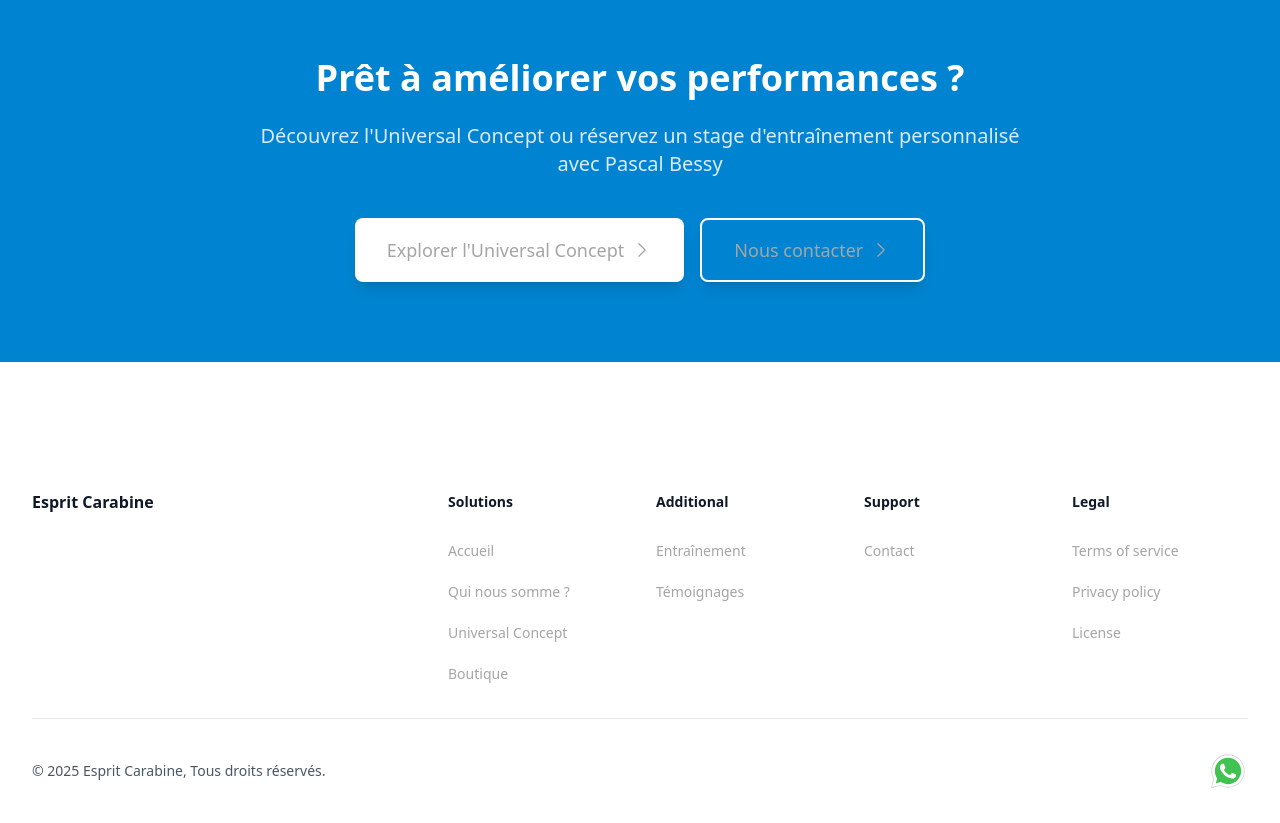
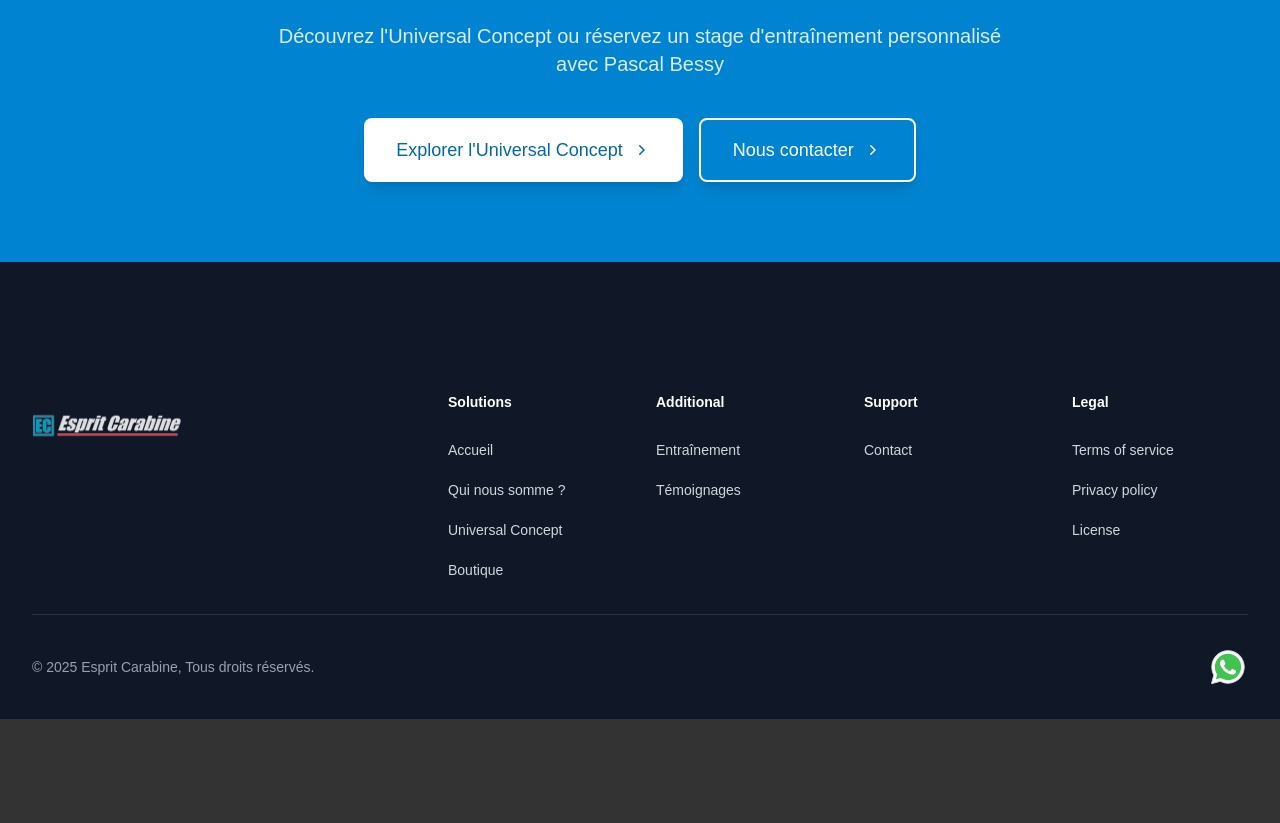
Before and after one commit to BigFootLime/website-esprit-carabine, a Next.js app: page / in a window 1280 px wide. Shown: the part 2758-3581 px from the top of the page. After the commit the page ends 3477 px from the top, so only its background shows below. Built offline with nearby package versions, Linux system fonts and the light colour scheme.

Commit message:
modifs keenan

```diff
--- a/src/app/(frontend)/components/hero.tsx
+++ b/src/app/(frontend)/components/hero.tsx
@@ -134,7 +134,7 @@ export default function HeroComponent({
   transition={{ duration: 0.8, ease: 'easeOut' }}
   className="mx-auto max-w-2xl text-center"
 >
-  <h1 className="text-5xl font-semibold tracking-tight text-white sm:text-7xl">
+  <h1 className="text-5xl text-sky-600 font-semibold tracking-tight text-white sm:text-7xl">
     {title}
   </h1>
   <p className="mt-8 text-lg font-medium text-gray-400 sm:text-xl">
--- a/src/app/(frontend)/components/layout/footer.tsx
+++ b/src/app/(frontend)/components/layout/footer.tsx
@@ -1,5 +1,7 @@
 import Link from 'next/link'
 import React from 'react'
+import Image from 'next/image'
+import LogoEspritCarabine from '../../images/Logo.svg'
 
 const navigation = {
   solutions: [
@@ -61,20 +63,27 @@ const navigation = {
 
 export default function Footer() {
   return (
-    <footer className="bg-white">
+    <footer className="bg-gray-900">
       <div className="mx-auto max-w-7xl px-6 pt-16 pb-8 sm:pt-24 lg:px-8 lg:pt-32">
         <div className="xl:grid xl:grid-cols-3 xl:gap-8">
-          <h3 className="font-semibold text-gray-900">Esprit Carabine</h3>
+          <div>
+            <Image
+              src={LogoEspritCarabine}
+              alt="Logo Esprit Carabine"
+              width={150}
+              height={40}
+            />
+          </div>
           <div className="mt-16 grid grid-cols-2 gap-8 xl:col-span-2 xl:mt-0">
             <div className="md:grid md:grid-cols-2 md:gap-8">
               <div>
-                <h3 className="text-sm/6 font-semibold text-gray-900">Solutions</h3>
+                <h3 className="text-sm/6 font-semibold text-white">Solutions</h3>
                 <ul role="list" className="mt-6 space-y-4">
                   {navigation.solutions.map((item) => (
                     <li key={item.name}>
                       <Link
                         href={item.href}
-                        className="text-sm/6 text-link-primary hover:text-link-hover transition-colors"
+                        className="text-sm/6 text-gray-300 hover:text-white transition-colors"
                       >
                         {item.name}
                       </Link>
@@ -83,13 +92,13 @@ export default function Footer() {
                 </ul>
               </div>
               <div className="mt-10 md:mt-0">
-                <h3 className="text-sm/6 font-semibold text-gray-900">Additional</h3>
+                <h3 className="text-sm/6 font-semibold text-white">Additional</h3>
                 <ul role="list" className="mt-6 space-y-4">
                   {navigation.additional.map((item) => (
                     <li key={item.name}>
                       <Link
                         href={item.href}
-                        className="text-sm/6 text-link-primary hover:text-link-hover transition-colors"
+                        className="text-sm/6 text-gray-300 hover:text-white transition-colors"
                       >
                         {item.name}
                       </Link>
@@ -100,13 +109,13 @@ export default function Footer() {
             </div>
             <div className="md:grid md:grid-cols-2 md:gap-8">
               <div>
-                <h3 className="text-sm/6 font-semibold text-gray-900">Support</h3>
+                <h3 className="text-sm/6 font-semibold text-white">Support</h3>
                 <ul role="list" className="mt-6 space-y-4">
                   {navigation.support.map((item) => (
                     <li key={item.name}>
                       <Link
                         href={item.href}
-                        className="text-sm/6 text-link-primary hover:text-link-hover transition-colors"
+                        className="text-sm/6 text-gray-300 hover:text-white transition-colors"
                       >
                         {item.name}
                       </Link>
@@ -115,13 +124,13 @@ export default function Footer() {
                 </ul>
               </div>
               <div className="mt-10 md:mt-0">
-                <h3 className="text-sm/6 font-semibold text-gray-900">Legal</h3>
+                <h3 className="text-sm/6 font-semibold text-white">Legal</h3>
                 <ul role="list" className="mt-6 space-y-4">
                   {navigation.legal.map((item) => (
                     <li key={item.name}>
                       <Link
                         href={item.href}
-                        className="text-sm/6 text-link-primary hover:text-link-hover transition-colors"
+                        className="text-sm/6 text-gray-300 hover:text-white transition-colors"
                       >
                         {item.name}
                       </Link>
@@ -132,21 +141,21 @@ export default function Footer() {
             </div>
           </div>
         </div>
-        <div className="mt-8 border-t border-gray-900/10 pt-8 md:flex md:items-center md:justify-between">
+        <div className="mt-8 border-t border-white/10 pt-8 md:flex md:items-center md:justify-between">
           <div className="flex gap-x-6 md:order-2">
             {navigation.social.map((item) => (
               <Link
                 key={item.name}
                 target="_blank"
                 href={item.href}
-                className="text-link-primary hover:text-link-hover transition-colors"
+                className="text-white hover:text-gray-300 transition-colors"
               >
                 <span className="sr-only">{item.name}</span>
                 <item.icon aria-hidden="true" />
               </Link>
             ))}
           </div>
-          <p className="mt-8 text-sm/6 text-gray-600 md:order-1 md:mt-0">
+          <p className="mt-8 text-sm/6 text-gray-400 md:order-1 md:mt-0">
             &copy; 2025 Esprit Carabine, Tous droits réservés.
           </p>
         </div>
--- a/src/app/(frontend)/data/hero.js
+++ b/src/app/(frontend)/data/hero.js
@@ -13,7 +13,7 @@ export const hero = [
     description:
       'La crosse Universal Concept a été développée avant tout pour être efficace et améliorer les performances des carabines de compétition destinées aux disciplines se tirant à 50 mètres ou à 300 mètres.',
     image:
-      'https://images.unsplash.com/photo-1591123720164-de1348028a82?q=80&w=2650&auto=format&fit=crop&ixlib=rb-4.0.3&ixid=M3wxMjA3fDB8MHxwaG90by1wYWdlfHx8fGVufDB8fHx8fA%3D%3D',
+      ImageHero,
   },
   {
     title: "L'Universal Concept",
@@ -21,7 +21,7 @@ export const hero = [
     description:
       'La crosse Universal Concept a été développée avant tout pour être efficace et améliorer les performances des carabines de compétition destinées aux disciplines se tirant à 50 mètres ou à 300 mètres.',
     image:
-      'https://images.unsplash.com/photo-1591123720164-de1348028a82?q=80&w=2650&auto=format&fit=crop&ixlib=rb-4.0.3&ixid=M3wxMjA3fDB8MHxwaG90by1wYWdlfHx8fGVufDB8fHx8fA%3D%3D',
+      ImageHero,
   },
   {
     title: "L'Universal Concept",
@@ -29,7 +29,7 @@ export const hero = [
     description:
       'La crosse Universal Concept a été développée avant tout pour être efficace et améliorer les performances des carabines de compétition destinées aux disciplines se tirant à 50 mètres ou à 300 mètres.',
     image:
-      'https://images.unsplash.com/photo-1591123720164-de1348028a82?q=80&w=2650&auto=format&fit=crop&ixlib=rb-4.0.3&ixid=M3wxMjA3fDB8MHxwaG90by1wYWdlfHx8fGVufDB8fHx8fA%3D%3D',
+      ImageHero,
   },
   {
     title: "L'Universal Concept",
@@ -37,7 +37,7 @@ export const hero = [
     description:
       'La crosse Universal Concept a été développée avant tout pour être efficace et améliorer les performances des carabines de compétition destinées aux disciplines se tirant à 50 mètres ou à 300 mètres.',
     image:
-      'https://images.unsplash.com/photo-1591123720164-de1348028a82?q=80&w=2650&auto=format&fit=crop&ixlib=rb-4.0.3&ixid=M3wxMjA3fDB8MHxwaG90by1wYWdlfHx8fGVufDB8fHx8fA%3D%3D',
+      ImageHero,
   },
   {
     title: "L'Universal Concept",
@@ -45,7 +45,7 @@ export const hero = [
     description:
       'La crosse Universal Concept a été développée avant tout pour être efficace et améliorer les performances des carabines de compétition destinées aux disciplines se tirant à 50 mètres ou à 300 mètres.',
     image:
-      'https://images.unsplash.com/photo-1591123720164-de1348028a82?q=80&w=2650&auto=format&fit=crop&ixlib=rb-4.0.3&ixid=M3wxMjA3fDB8MHxwaG90by1wYWdlfHx8fGVufDB8fHx8fA%3D%3D',
+      ImageHero,
   },
   {
     title: "L'Universal Concept",
@@ -53,6 +53,6 @@ export const hero = [
     description:
       'La crosse Universal Concept a été développée avant tout pour être efficace et améliorer les performances des carabines de compétition destinées aux disciplines se tirant à 50 mètres ou à 300 mètres.',
     image:
-      'https://images.unsplash.com/photo-1591123720164-de1348028a82?q=80&w=2650&auto=format&fit=crop&ixlib=rb-4.0.3&ixid=M3wxMjA3fDB8MHxwaG90by1wYWdlfHx8fGVufDB8fHx8fA%3D%3D',
+      ImageHero,
   },
 ]
--- a/src/app/(frontend)/page.tsx
+++ b/src/app/(frontend)/page.tsx
@@ -1,6 +1,6 @@
 'use client'
 
-import { ChevronRightIcon } from '@heroicons/react/24/outline'
+import { ChevronRightIcon } from '@heroicons/react/20/solid'
 import Image from 'next/image'
 import Link from 'next/link'
 import image1 from '../(frontend)/images/ImageUniversalConcept.png'
@@ -140,17 +140,17 @@ export default function HomePage() {
         <div className="flex flex-col sm:flex-row gap-4 justify-center">
           <Link
             href="/universal-concept"
-              className="inline-flex items-center justify-center px-8 py-4 text-lg font-medium text-link-primary bg-white hover:bg-link-hover transition-colors duration-300 rounded-lg shadow-lg hover:shadow-xl"
+            className="group inline-flex items-center justify-center px-8 py-4 text-lg font-medium text-sky-700 bg-white rounded-lg shadow-lg transition-all duration-300 ease-in-out transform hover:-translate-y-1 hover:scale-105 hover:shadow-2xl"
           >
             Explorer l&apos;Universal Concept
-              <ChevronRightIcon className="ml-2 h-5 w-5" />
+            <ChevronRightIcon className="ml-2 h-5 w-5 transition-transform duration-300 group-hover:translate-x-1" />
           </Link>
           <Link
             href="/contact"
-              className="inline-flex items-center justify-center px-8 py-4 text-lg font-medium text-link-primary bg-transparent border-2 border-white hover:bg-white/10 transition-colors duration-300 rounded-lg shadow-lg hover:shadow-xl"
+            className="group inline-flex items-center justify-center px-8 py-4 text-lg font-medium text-white border-2 border-white bg-transparent rounded-lg shadow-lg transition-all duration-300 ease-in-out transform hover:-translate-y-1 hover:scale-105 hover:bg-white/10 hover:shadow-2xl"
           >
             Nous contacter
-              <ChevronRightIcon className="ml-2 h-5 w-5" />
+            <ChevronRightIcon className="ml-2 h-5 w-5 transition-transform duration-300 group-hover:translate-x-1" />
           </Link>
         </div>
       </div>
--- a/src/app/(frontend)/styles.css
+++ b/src/app/(frontend)/styles.css
@@ -13,7 +13,7 @@
 @layer base {
 
   body {
-    font-family: system-ui, -apple-system, 'Segoe UI', Roboto, Ubuntu, Cantarell, 'Noto Sans', sans-serif;
+    font-family: "system-ui, -apple-system, 'Segoe UI', Roboto, Ubuntu, Cantarell, 'Noto Sans'", sans-serif;
     background-color: var(--color-primary);
     color: var(--color-link-primary);
   }
```
Also changed, not shown: src/app/(frontend)/universal-concept/page.tsx (+43 -44 lines). Lines whose indentation alone changed are shown as unchanged.
